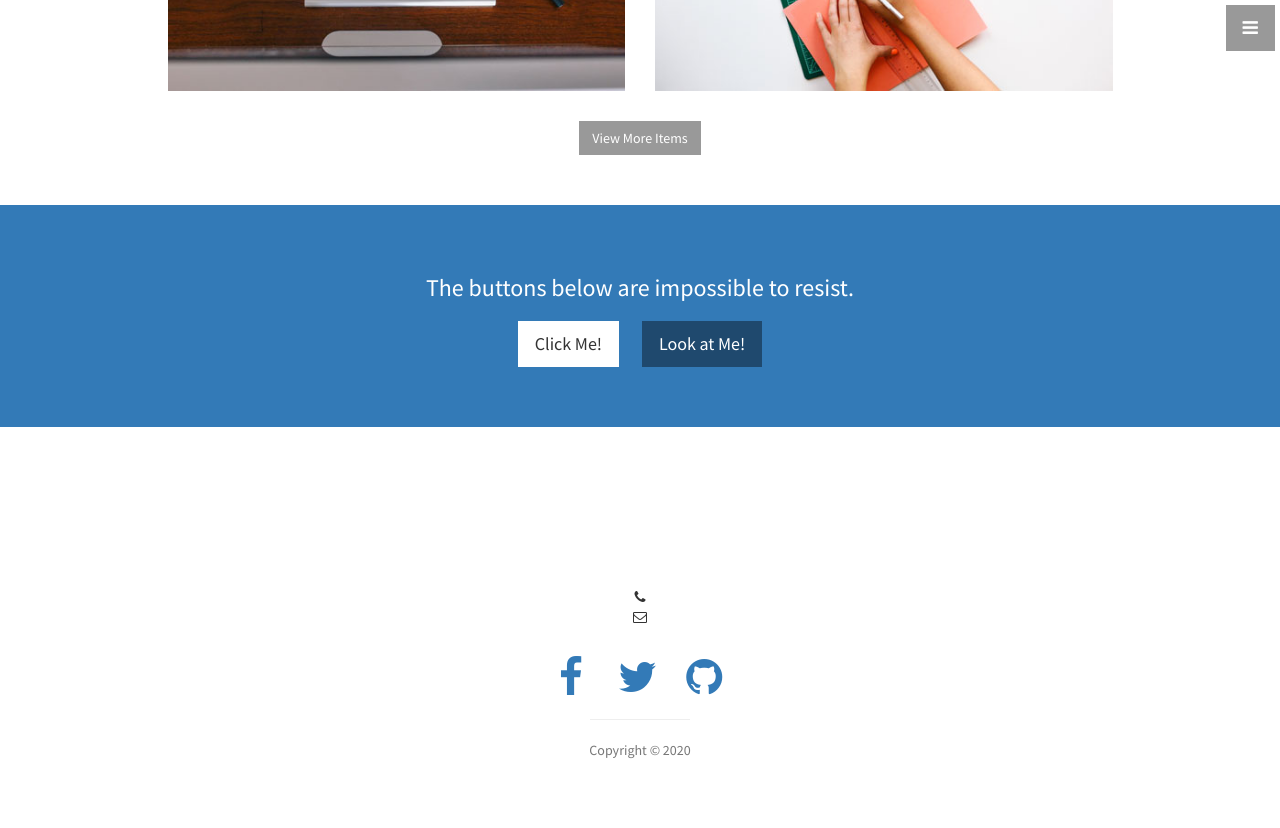
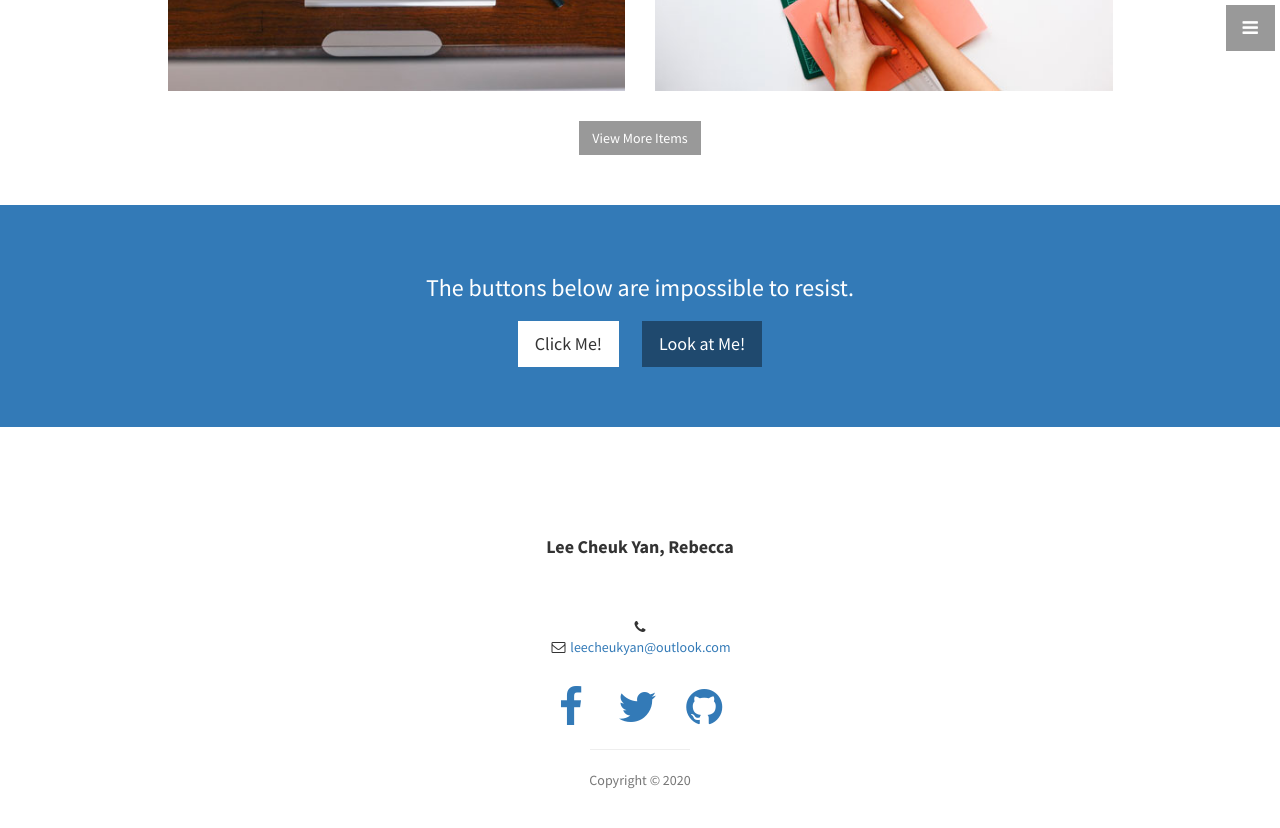
Before and after one commit to leelacceber/stylish-portfolio-jekyll-master, a Jekyll site: the page built from index.html, in a window 1280 px wide and 900 px high, scrolled down 4905 px. Shown: the top 828 px of the window. Built offline with Jekyll 4.4.1, drawn with Linux system fonts in a browser that asks for light colours; part of the change alters nothing that is shown.

Commit message:
Update _config.yml

```diff
--- a/_config.yml
+++ b/_config.yml
@@ -1,16 +1,13 @@
 # Site settings
-title: Web Title
-email:
+title: Rebecca Lee - Personal Website
+email: leecheukyan@outlook.com
 description: > # this means to ignore newlines until "baseurl:"
-  Write an awesome description for your new site here. You can edit this
-  line in _config.yml. It will appear in your document head meta (for
-  Google search results) and in your feed.xml site description.
 baseurl: "" # the subpath of your site, e.g. /blog/
 url: "" # the base hostname & protocol for your site
 
 # User setting
-owner:
-email:
+owner: Lee Cheuk Yan, Rebecca
+email: leecheukyan@outlook.com
 facebook_username:
 twitter_username:
 github_username:
```
